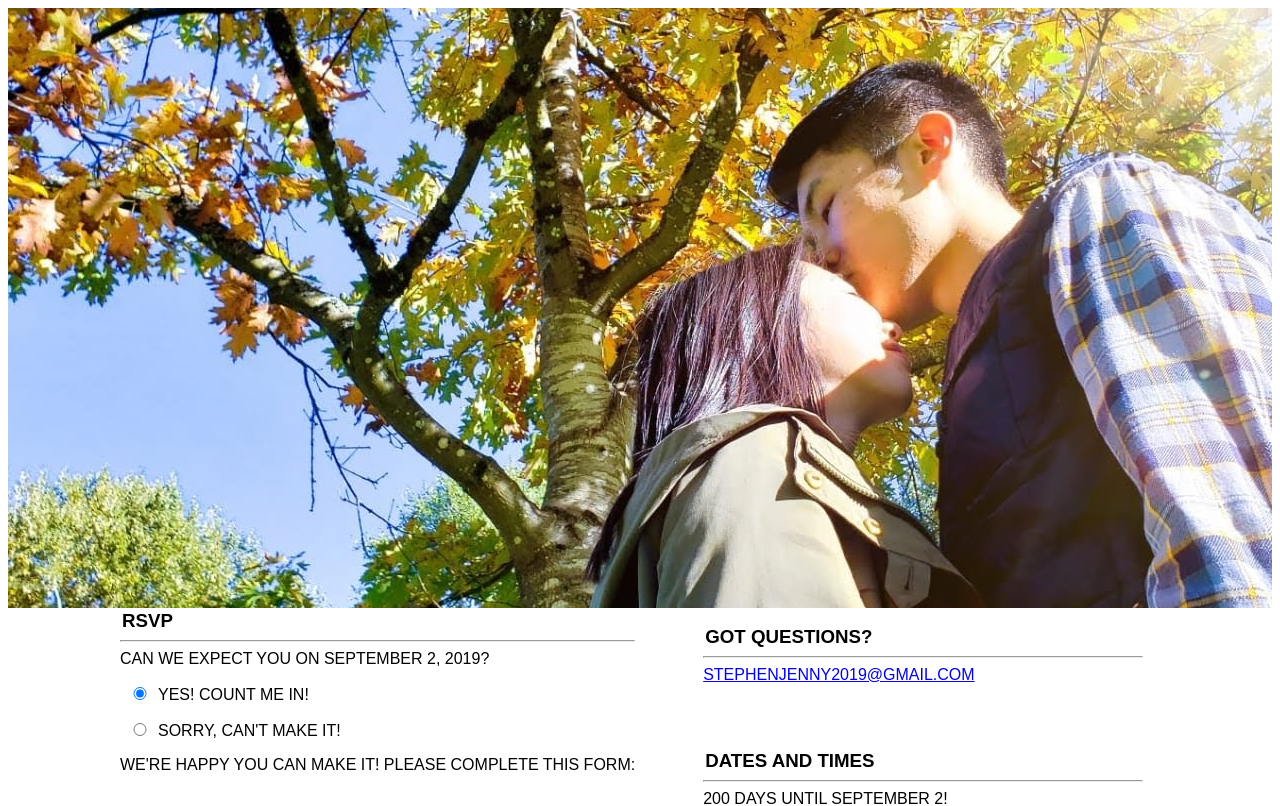
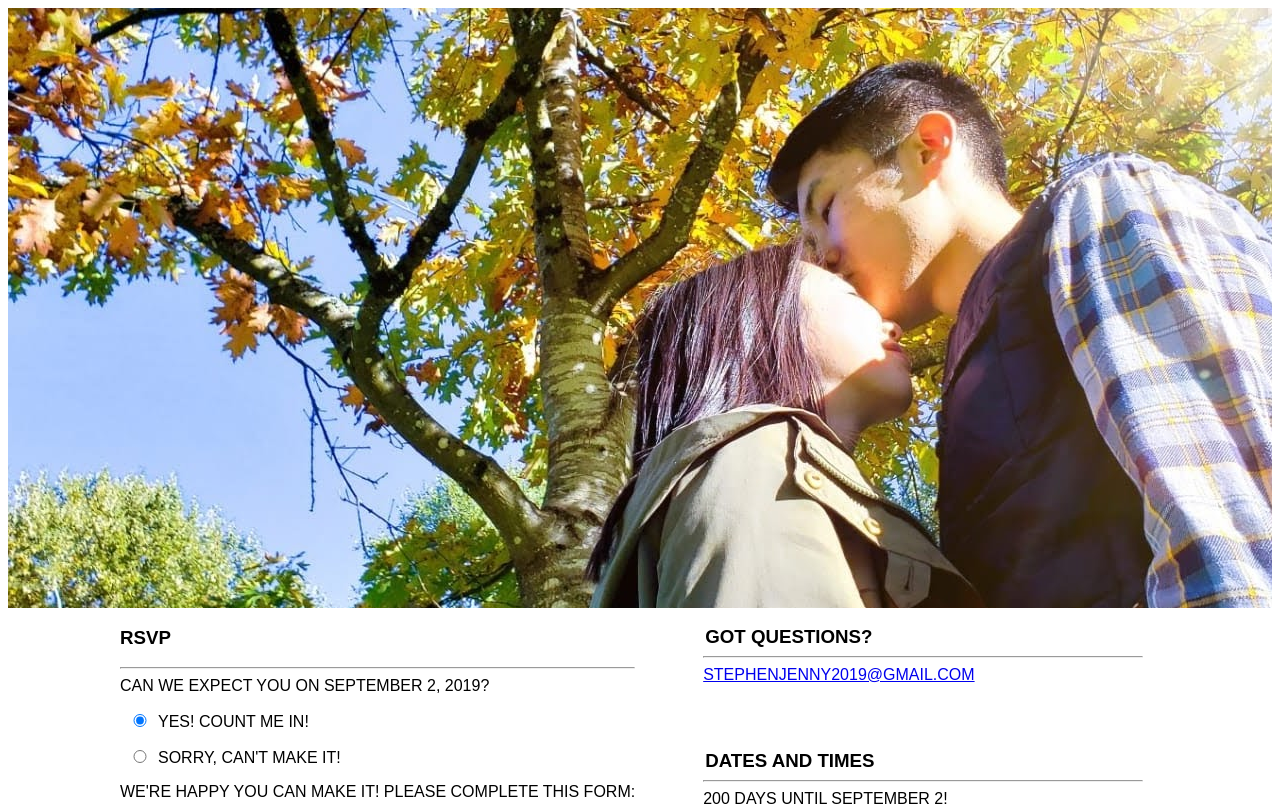
Before and after one commit to jennypoon/sj902, a React (Create React App) app in the folder client/: page / in a window 1280 px wide. Shown: the top 806 px of the page. Built offline with nearby package versions, Linux system fonts and the light colour scheme.

Commit message:
changed to h1

```diff
--- a/client/src/components/RSVP.jsx
+++ b/client/src/components/RSVP.jsx
@@ -34,7 +34,7 @@ class RSVP extends Component {
           </div>
           ) : (
           <div>
-            <h3>RSVP</h3>
+            <h1>RSVP</h1>
             <hr/>
             <RsvpForm invalidState={this.state.invalidEmail}
                       handleClick= {this.handleClick}
```
